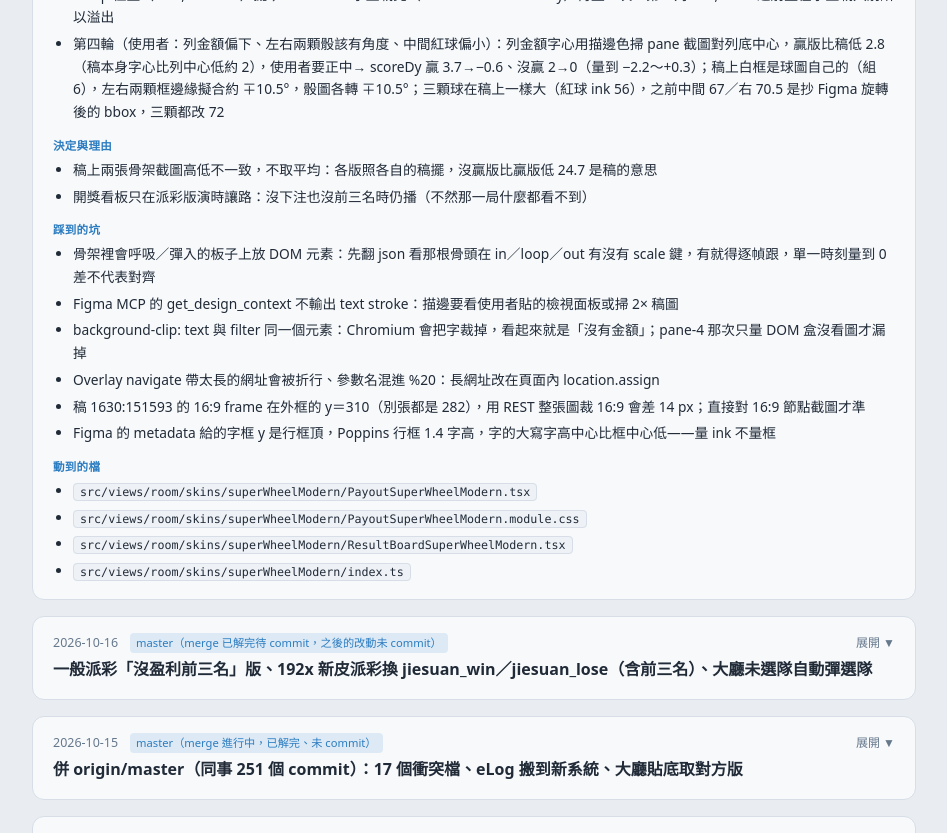
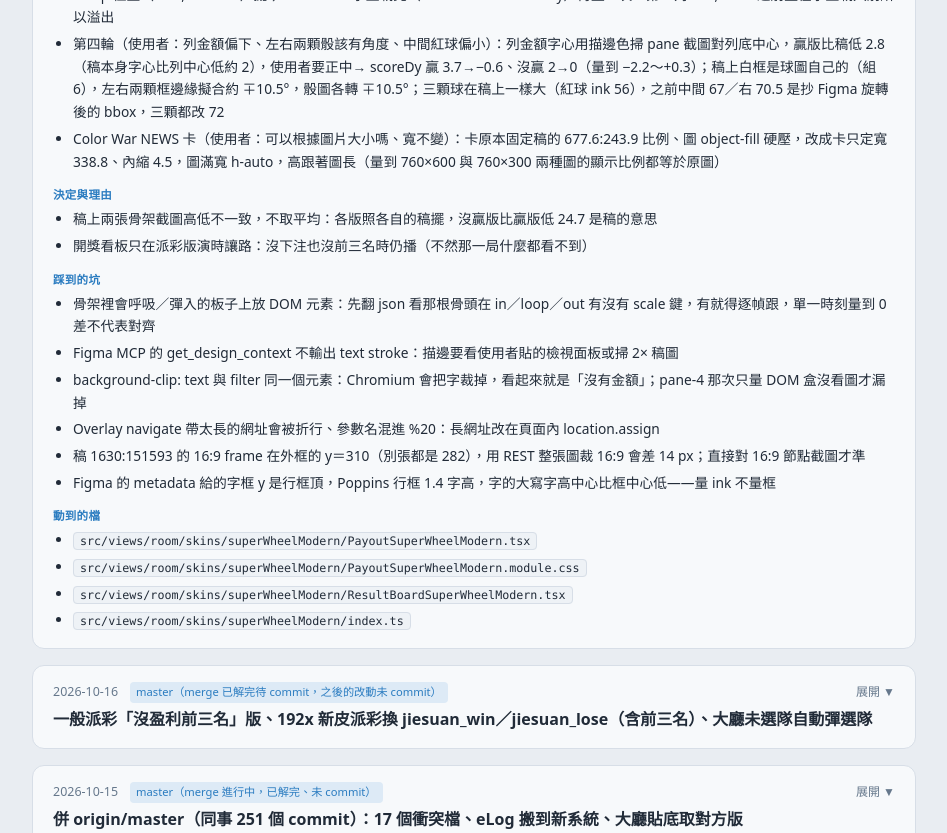
Before and after one commit to f840214/benji-wiki, a React (Vite) app: page /#/colorgame-log in a window 1280 px wide. Shown: the part 940-1773 px from the top of the page, without its empty margins (248-1195 px from the left). Built offline with nearby package versions, Linux system fonts and the light colour scheme.

Commit message:
log: Color War NEWS 卡高度跟圖

```diff
--- a/src/pages/ColorGameLogPage.jsx
+++ b/src/pages/ColorGameLogPage.jsx
@@ -30,6 +30,7 @@ const ENTRIES = [
       '同日再改：開獎看板 ResultBoardSuperWheelModern 整個拿掉（元件、測試、tanban 骨架的登記／出貨／catalog、倍率圖 result/*x.webp），派彩版的三顆骰改用本皮的色球圖 result/ball_*.webp；金額與列金額的漸層字在 5173 上整個看不見——background-clip: text 跟 filter: drop-shadow 放同一個元素字會消失，漸層放 span、drop-shadow 放外層盒',
       '同日第三輪（使用者三張截圖：金額樣式不對、名稱要靠左往右長、上面結果對位錯誤）：列金額照 Figma 檢視面板補外框 3px outer #8F0603（1× 1.5）、大金額照使用者貼的檢視面板補外框 5px outer #E11A3B（1× 2.5；design context 把 stroke 丟了，先前從 2× 稿圖掃成 1 px #73010f 是錯的）——外框是同一串字描在漸層字底下（::before 取 data-text、-webkit-text-stroke 兩倍寬、不進 textContent），描在漸層字上會蓋掉漸層；暱稱改靠左（Figma 字框左緣：贏 −73.5、沒贏列 1 −81.5／列 2–3 −70.8，盒寬到金額左緣前 6）；骰子對不上是骨架的骰框板骨頭 all5 在 in（0→1.2→0.9→1.017）、loop（1↔1.05 四秒呼吸）、out 都在縮放，DOM 骰定住就飄——改成 afterUpdateWorldTransforms 每幀把 all5 的 worldX/Y（×0.5）與 getWorldScale 套到骰群 transform，三顆骰相對它 setup 位置（5.43, −202.06）擺；ShrinkText 字型載完（document.fonts.ready）再量一次，第一列 ₱23,421.7 之前量在字型載入前所以溢出',
       '第四輪（使用者：列金額偏下、左右兩顆骰該有角度、中間紅球偏小）：列金額字心用描邊色掃 pane 截圖對列底中心，贏版比稿低 2.8（稿本身字心比列中心低約 2），使用者要正中→ scoreDy 贏 3.7→−0.6、沒贏 2→0（量到 −2.2～+0.3）；稿上白框是球圖自己的（組 6），左右兩顆框邊緣擬合約 ∓10.5°，骰圖各轉 ∓10.5°；三顆球在稿上一樣大（紅球 ink 56），之前中間 67／右 70.5 是抄 Figma 旋轉後的 bbox，三顆都改 72',
+      'Color War NEWS 卡（使用者：可以根據圖片大小嗎、寬不變）：卡原本固定稿的 677.6:243.9 比例、圖 object-fill 硬壓，改成卡只定寬 338.8、內縮 4.5，圖滿寬 h-auto，高跟著圖長（量到 760×600 與 760×300 兩種圖的顯示比例都等於原圖）',
     ],
     decisions: ['稿上兩張骨架截圖高低不一致，不取平均：各版照各自的稿擺，沒贏版比贏版低 24.7 是稿的意思', '開獎看板只在派彩版演時讓路：沒下注也沒前三名時仍播（不然那一局什麼都看不到）'],
     pitfalls: ['骨架裡會呼吸／彈入的板子上放 DOM 元素：先翻 json 看那根骨頭在 in／loop／out 有沒有 scale 鍵，有就得逐幀跟，單一時刻量到 0 差不代表對齊', 'Figma MCP 的 get_design_context 不輸出 text stroke：描邊要看使用者貼的檢視面板或掃 2× 稿圖', 'background-clip: text 與 filter 同一個元素：Chromium 會把字裁掉，看起來就是「沒有金額」；pane-4 那次只量 DOM 盒沒看圖才漏掉', 'Overlay navigate 帶太長的網址會被折行、參數名混進 %20：長網址改在頁面內 location.assign', '稿 1630:151593 的 16:9 frame 在外框的 y＝310（別張都是 282），用 REST 整張圖裁 16:9 會差 14 px；直接對 16:9 節點截圖才準', 'Figma 的 metadata 給的字框 y 是行框頂，Poppins 行框 1.4 字高，字的大寫字高中心比框中心低——量 ink 不量框'],
```
